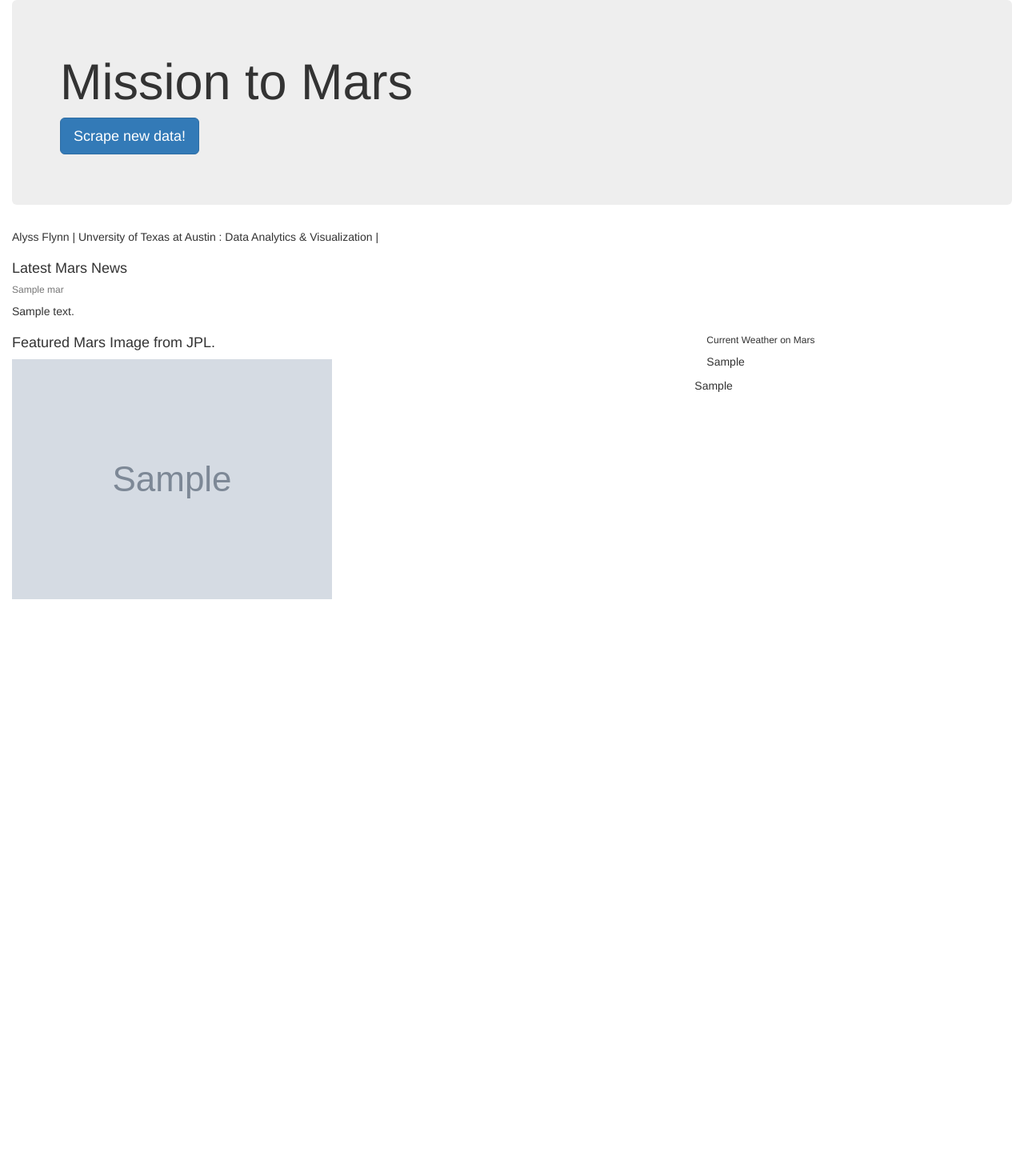
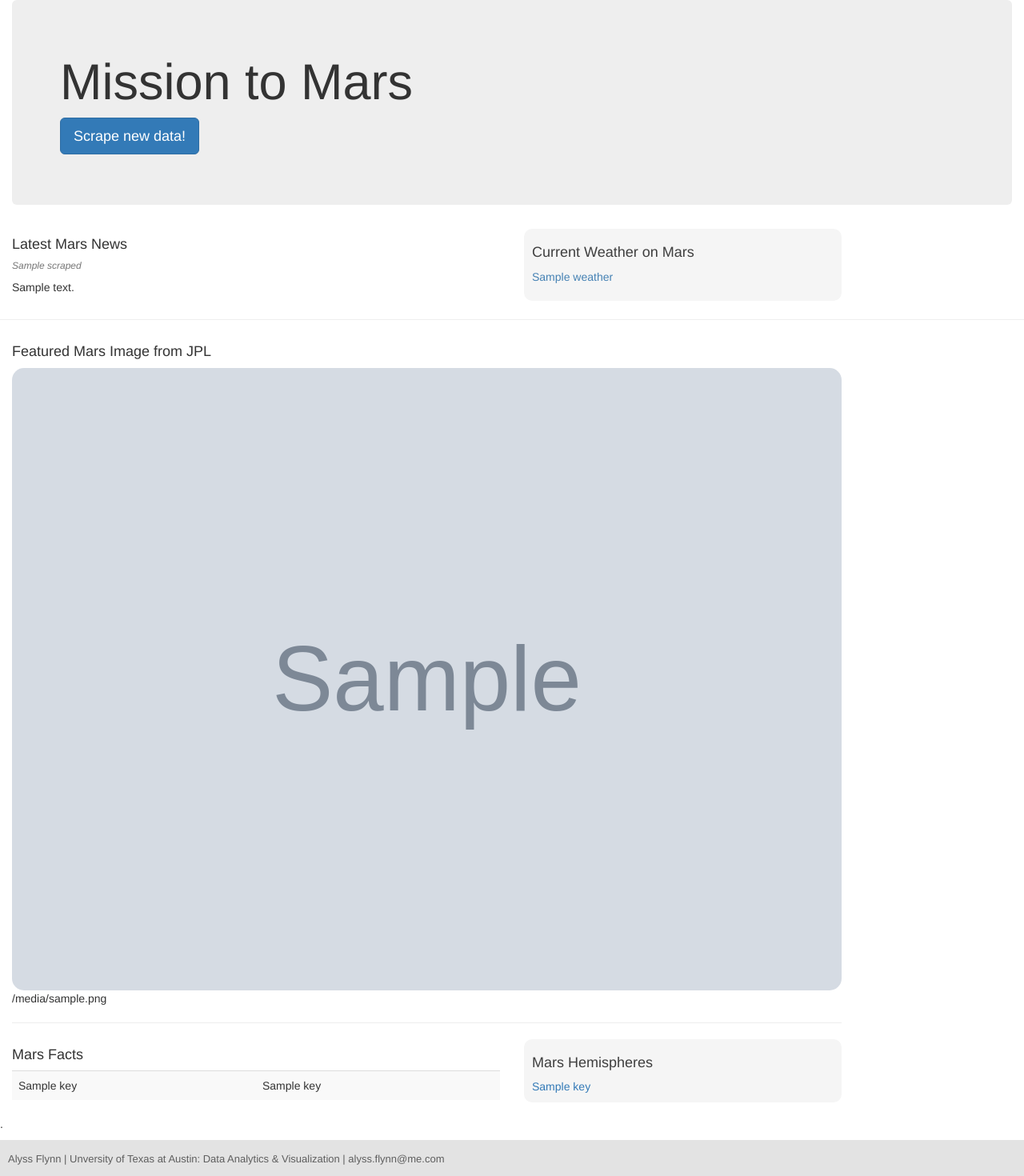
Before and after one commit to alyssflynn/Mars, a Flask app: page / in a window 1280 px wide. Shown: the whole page at 80% size. Before the commit the page ends 749 px from the top, so only its background shows below. Run offline with Flask 2, Linux system fonts and the light colour scheme; grey boxes marked "Sample" are stand-in pictures; a database or web service that is not in the repository returns one stand-in record (values such as "Sample title"); some libraries are stand-ins or nearby versions.

Commit message:
fixed things..?

```diff
--- a/app.py
+++ b/app.py
@@ -1,39 +1,51 @@
 import os
-import time
-from bs4 import BeautifulSoup as bs
-import pandas as pd
-import splinter
-from splinter import Browser
+from flask import Flask, render_template, request, redirect, url_for
+# from flask_pymongo import PyMongo
+import pymongo
+from pymongo import MongoClient
+from scrape_mars import scrape
 
-from flask import Flask, render_template, jsonify, redirect, url_for
-from flask_pymongo import PyMongo
-import scrape_mars
 
-# Create an instance of our Flask app
+MONGO_URL = os.environ.get('MONGOHQ_URL')
+# MONGO_URL = os.environ.get('MONGO_URL')
+# if not MONGO_URL:
+    # MONGO_URL = "mongodb://localhost:27017/app"
+
+client = MongoClient(MONGO_URL)
+db = client.app105690057
+collection = db.scraped
+
 app = Flask(__name__)
-app.config["MONGO_URI"] = "mongodb://localhost:27017/app"
 
-mongo = PyMongo(app)
+# app.config["MONGO_URI"] = "mongodb://localhost:27017/app"
+# app.config["MONGO_URI"] = "mongodb://localhost:27017/app"
+# app.config["MONGO_URI"] = "mongodb://localhost:27017/mars"
+app.config["MONGO_URI"] = MONGO_URL
+# mongo = PyMongo(app)
 
-# Route to render index.html
+
+# conn = "mongodb://localhost:27017/mars"
+# conn = "mongodb://localhost:27017"
+# client = MongoClient(conn)
+# db = client.mars
+# collections = db.scraped
+# collections = mongo.db.scraped
+
+
 @app.route("/")
-def index():
-    mars_data = mongo.db.mars_data.find_one()
+def home():
+    # mars_data = mongo.db.mars.find_one()
+    mars_data = collection.find_one()
     return render_template("index.html", mars_data=mars_data)
 
 # Route to trigger scrape function
 @app.route("/scrape")
 def scraper():
-    mars_data = mongo.db.mars_data
-    mars_info = scrape_mars.scrape()
-    mars_data.update(
-        {},
-        mars_info,
-        upsert=True
-    )
-    return redirect("/", code=302)
-    # return redirect("http://localhost:5000/", code=302)
-    # return redirect(url_for('index'))
+    new_mars_data = scrape()
+    collection.insert_one(new_mars_data)
+    return redirect('/')
+
 
 if __name__=="__main__":
-    app.run(debug=True)
+    port = int(os.environ.get("PORT", 5000))
+    app.run(host='0.0.0.0', port=port, debug=True)
--- a/templates/index.html
+++ b/templates/index.html
@@ -7,62 +7,104 @@
     <meta http-equiv="X-UA-Compatible" content="ie=edge">
     <title>Mars</title>
     <link rel="stylesheet" href="https://maxcdn.bootstrapcdn.com/bootstrap/3.3.7/css/bootstrap.min.css">
-    <link rel="stylesheet" href="static/style.css">
+    <style>
+        .jumbotron {
+            background-image: "https://mars.nasa.gov/system/resources/detail_files/8726_PIA02405-full2.jpg";
+            background-blend-mode: lighten;
+        }
+
+        img {
+            height: 100%;
+            width: 100%;
+            border-radius: 15px;
+        }
+
+        .border-box {
+            background-color: whitesmoke;
+            border-radius: 10px;
+            padding: 10px;
+            color: steelblue;
+        }
+        .border-box h4 {
+            color: rgba(0, 0, 0, 0.75);
+        }
+
+        footer {
+            color: rgb(94, 94, 94);
+            font-size: small;
+            background-color: rgba(214, 214, 214, 0.685);
+            border-color: silver;
+            padding-left: 10px;
+            padding-top: 15px;
+            padding-bottom: 1px;
+        }
+    </style>
 </head>
 
 <body>
-
     <div class="container-fluid">
         <div class="jumbotron">
             <h1>Mission to Mars</h1>
             <p><a class="btn btn-primary btn-lg" href="/scrape" role="button">Scrape new data!</a></p>
-
         </div>
-
-        <div class="sigline">
-                <p>
-                  Alyss Flynn | Unversity of Texas at Austin : Data Analytics & Visualization |
-                </p>
-        </div>
-            <div class = "row">
-                <div class="col-md-12">
-                        <div class="card" style="width: 20rem;">
-                            <div class="card-body">
-                                <h4 class="card-title">Latest Mars News</h3>
-                                <h6 class="card-subtitle mb-2 text-muted"><em></em>{{ mars_data.Mars_news_title }}</em></h4>
-                                <p class="card-text">{{ mars_data.Mars_news_summary }}</p>
-                            </div>
-                        </div>
+        <div class="row">
+            <div class="col-md-6">
+                <div class="card" style="width: 30rem;">
+                    <div class="card-body">
+                        <h4 class="card-title">Latest Mars News</h3>
+                        <h6 class="card-subtitle mb-2 text-muted"><em>{{ mars_data.news_title }}</em></h4>
+                        <p class="card-text">{{ mars_data.news_summary }}</p>
+                    </div>
                 </div>
             </div>
-
-            <div class="row">
-                <div class="col-md-8" width="400">
-                    <h4>Featured Mars Image from JPL.</h4>
-                    <img src="{{mars_data.Mars_featured_image}}" alt="Mars featured image" />
+            <div class="col-md-4">
+                <div class="border-box">
+                    <h4>Current Weather on Mars</h4>
+                    <p>{{ mars_data.weather }}</p>
                 </div>
-
-                <div class="col-md-4">
+            </div>
+        </div>
+        <div class="row">
+            <hr>
+            <div class="col-md-10" width="50%">
+                <h4>Featured Mars Image from JPL</h4>
+                <img class="img-fluid rounded" id="featured_image" src="{{ mars_data.featured_image }}" alt="Mars featured image" />
+                <caption class="text-muted">{{ mars_data.featured_image_desc }}</caption>
+                <hr>
+            </div>
+        </div>
+        <div class="row">
+            <div class="col-md-6">
+                <div>
+                    <h4>Mars Facts</h4>
+                    <table class="table table-hover table-striped">
+                    <tbody>
+                        {% for key in mars_data.facts_dict %}
+                        <tr>
+                            <td>{{ key }}</td>
+                            <td>{{ mars_data.facts_dict[key] }}</td>
+                        </tr>
+                        {% endfor %}
+                    </tbody>
+                    </table>
+                </div>
+            </div>
+            <div class="col-md-4">
                     <div class="border-box">
-                        <div class="col-md-12">
-                            <h6>Current Weather on Mars</h6>
-                            <p>{{ mars_data.Mars_weather }}</p>
-                        </div>
+                        <h4>Mars Hemispheres</h4>
+                        {% for key in mars_data.hemispheres %}
+                        <a href="{{ mars_data.hemispheres[key] }}">{{ key }}</a><br>
+                        {% endfor %}
                     </div>
                 </div>
-                <div class="col-md-4">
-                    <div class="table">
-                        {{ mars_data.Mars_hemisphere | safe }}
-                    </div>
-                </div>
-
-
-
-            </div>
-
-
+        </div>
     </div>
-
+    <p>.</p>
+    <footer>
+        <div class="sigline">
+            <p>Alyss Flynn | Unversity of Texas at Austin: Data Analytics & Visualization | alyss.flynn@me.com</p>
+        </div>
+    </footer>
 </body>
 
 </html>
```
Also changed, not shown: requirements.txt (+8 -31 lines), scrape_mars.py (+58 -47 lines), 1 other file.
